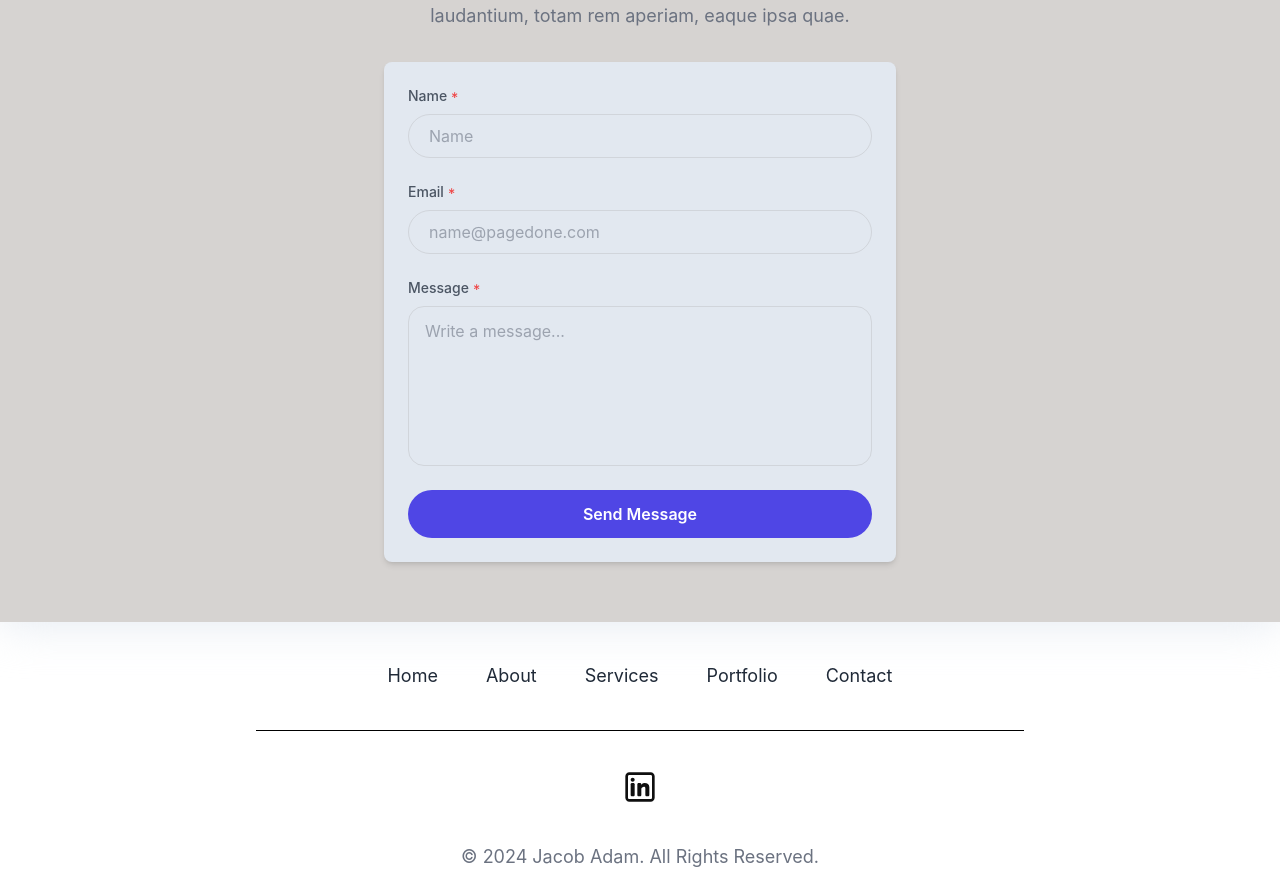
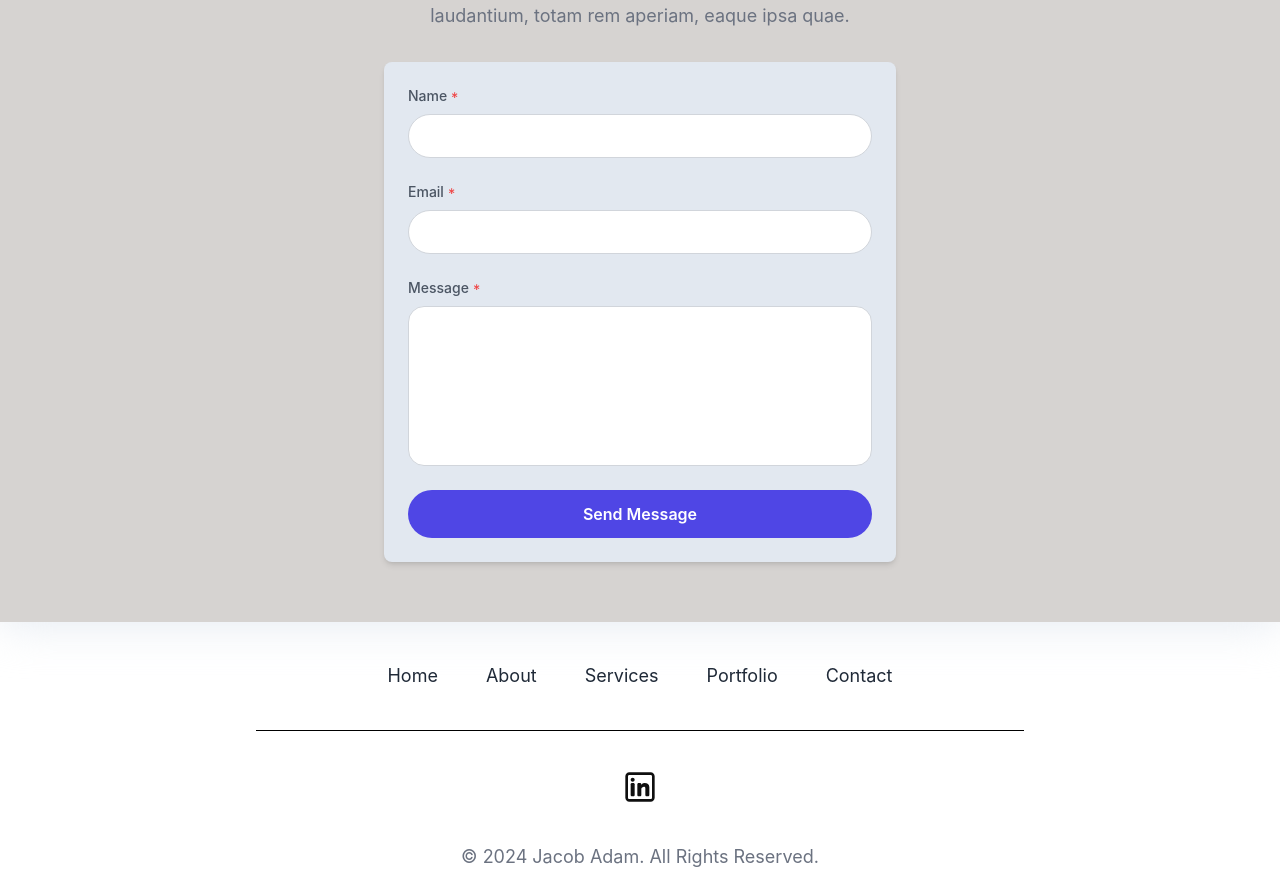
Before and after one commit to jacobadam/jacobadamdeveloper, a React (Create React App) app: page / in a window 1280 px wide. Shown: the part 2230-3117 px from the top of the page. Built offline with nearby package versions, Linux system fonts and the light colour scheme.

Commit message:
update styling on home contact

```diff
--- a/src/HomeContact.js
+++ b/src/HomeContact.js
@@ -48,8 +48,7 @@ export default function HomeContact() {
             id="name"
             value={name}
             onChange={(e) => setName(e.target.value)}
-            className="block w-full h-11 px-5 py-2.5 leading-7 text-base font-normal shadow-xs text-gray-900 bg-transparent border border-gray-300 rounded-full placeholder-gray-400 focus:outline-none"
-            placeholder="Name"
+            className="block w-full h-11 px-5 py-2.5 leading-7 text-base font-normal shadow-xs text-gray-900 bg-transparent border border-gray-300 bg-white rounded-full placeholder-gray-400 focus:outline-none"
             required
           />
         </div>
@@ -76,8 +75,7 @@ export default function HomeContact() {
             id="email"
             value={email}
             onChange={(e) => setEmail(e.target.value)}
-            className="block w-full h-11 px-5 py-2.5 leading-7 text-base font-normal shadow-xs text-gray-900 bg-transparent border border-gray-300 rounded-full placeholder-gray-400 focus:outline-none"
-            placeholder="name@pagedone.com"
+            className="block w-full h-11 px-5 py-2.5 leading-7 text-base font-normal shadow-xs text-gray-900 bg-transparent border border-gray-300 bg-white rounded-full placeholder-gray-400 focus:outline-none"
             required
           />
         </div>
@@ -100,8 +98,7 @@ export default function HomeContact() {
             </svg>
           </label>
           <textarea
-            className="block w-full h-40 px-4 py-2.5 text-base leading-7 font-normal shadow-xs text-gray-900 bg-transparent border border-gray-300 rounded-2xl placeholder-gray-400 focus:outline-none resize-none"
-            placeholder="Write a message..."
+            className="block w-full h-40 px-4 py-2.5 text-base leading-7 font-normal shadow-xs text-gray-900 bg-transparent border border-gray-300 bg-white rounded-2xl placeholder-gray-400 focus:outline-none resize-none"
             value={message}
             onChange={(e) => setMessage(e.target.value)}
           />
```
